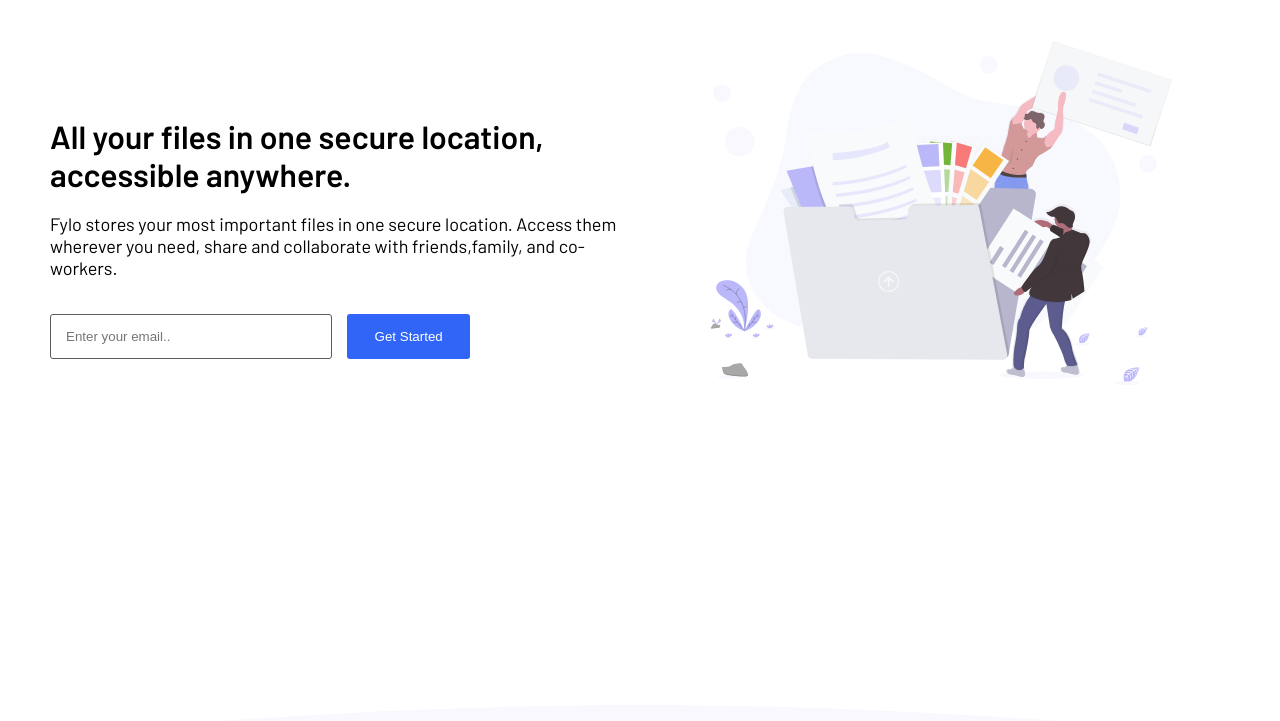
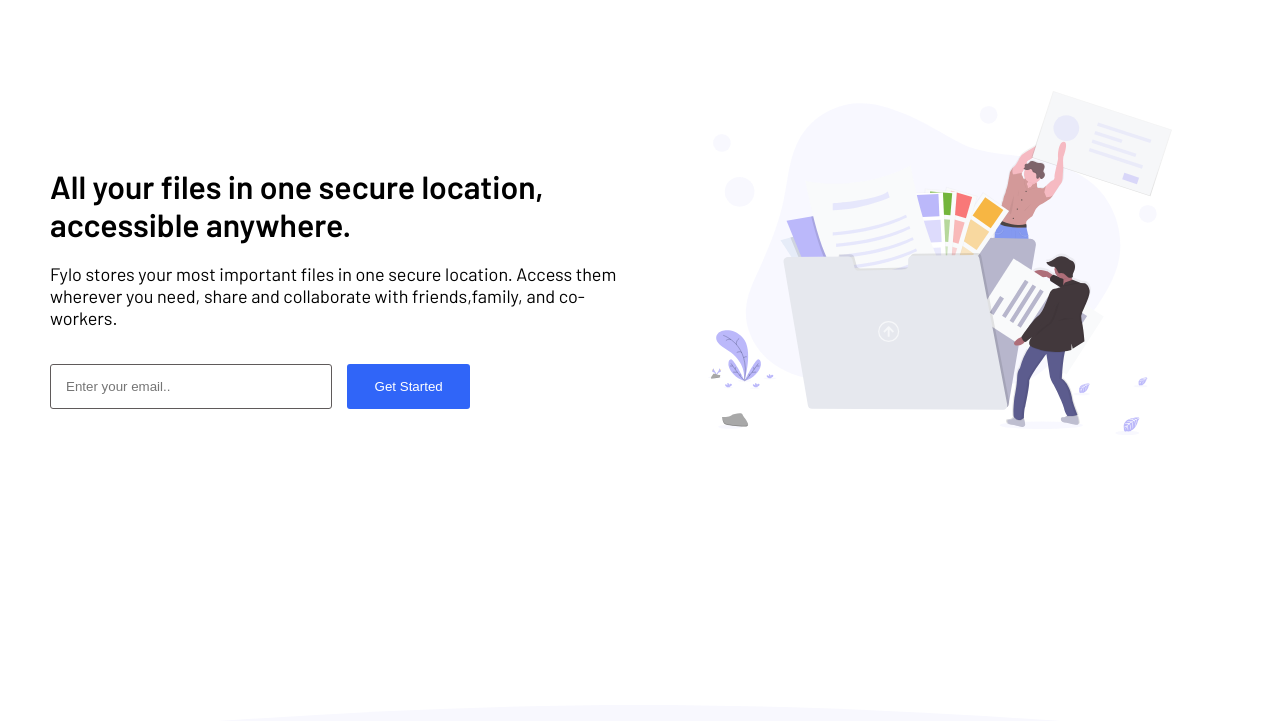
Before and after one commit to ArshiyaASM/Fylo-landing-page, a plain HTML site: page index.html in a window 1280 px wide. Shown: the part 79-800 px from the top of the page. Drawn offline with Linux system fonts and the light colour scheme.

Commit message:
add more padding for header

```diff
--- a/style/responsive.css
+++ b/style/responsive.css
@@ -18,8 +18,9 @@
 
 
 @media screen and (min-width : 768px) {
-    header {
-        margin-bottom: 150px;
+
+    main {
+        padding-top: 50px;
     }
 
     header nav {
@@ -46,7 +47,7 @@
         display: flex;
         flex-direction: row-reverse;
         padding: 20px 50px;
-        margin-bottom: 250px;
+        margin-bottom: 200px;
     }
 
     main .section1 .bottom {
```
